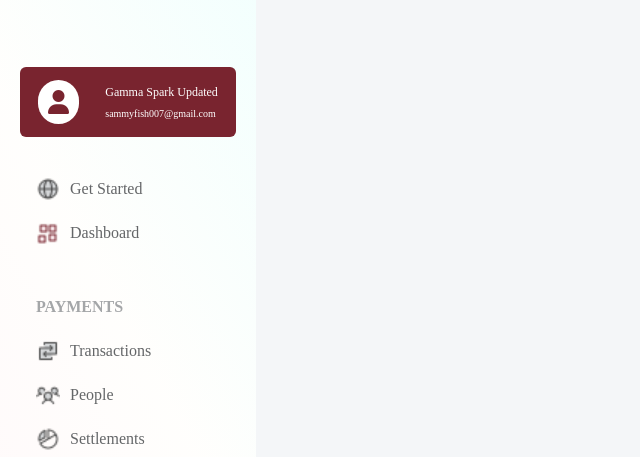
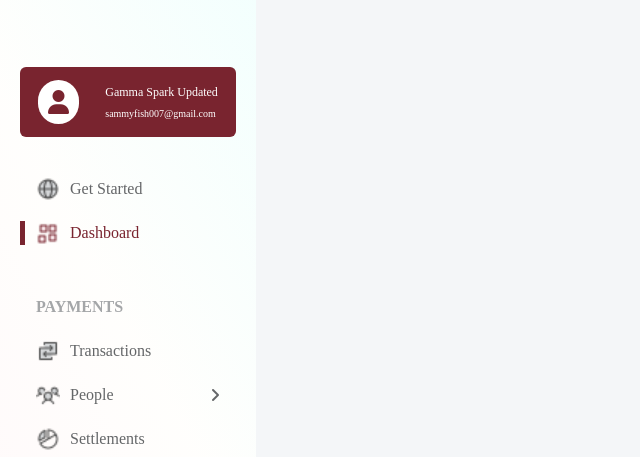
Before and after one commit to SymplyMatt/customer_dashboard_woven, a Vue app: page /dashboard in a window 1280 px wide. Shown: the top 457 px of the page, without its empty margins (0-640 px from the left). Built offline with nearby package versions, Linux system fonts and the light colour scheme; a web font is replaced by a local one.

Commit message:
nav link sub menu

```diff
--- a/src/components/dashboard/sidebar/Link.vue
+++ b/src/components/dashboard/sidebar/Link.vue
@@ -1,10 +1,16 @@
 <template>
-  <router-link :to="item.path">
-    <div class="text-lightBlack font-medium cursor-pointer gap-2 text-5 flex items-center pl-4">
-      <img :src="require(`@/assets/${item.icon}`)" alt="Image Description" class="w-6">
+    <div
+      :class="isActive ? 'text-darkBrown font-extrabold pl-11 border-left' : 'text-lightBlack pl-4'"
+      class="font-medium gap-2 text-5 flex items-center justify-between pr-4"
+    >
+        <router-link :to="item.path.toLowerCase()" v-if="item">
+            <div class="font-medium cursor-pointer gap-2 text-5 flex items-center">
+                <img :src="getImageSrc()" alt="Image Description" class="w-6">
                 {{ item.text }}
             </div>
         </router-link>
+        <i class="fa-solid fa-angle-right cursor-pointer" v-if="item.hasSubMenu"></i>
+    </div>
 </template>
 
 <script>
@@ -15,6 +21,36 @@ export default {
         type: Object,
         required: true
         }
+    },
+    data() {
+        return {
+        currentPath: this.$route.path.toLowerCase()
+        };
+    },
+    computed: {
+        isActive() {
+        return this.currentPath.startsWith(this.item.path.toLowerCase());
+        }
+    },
+    watch: {
+        '$route' (to, from) {
+        this.currentPath = to.path.toLowerCase();
+        }
+    },
+    methods: {
+        getImageSrc() {
+        if (this.isActive) {
+            return require(`@/assets/active-${this.item.icon}`);
+        } else {
+            return require(`@/assets/${this.item.icon}`);
+        }
+        }
     }
     };
 </script>
+
+<style>
+    .border-left {
+        border-left: 5px solid #79242F;
+    }
+</style>
--- a/src/components/dashboard/sidebar/SidebarLinks.vue
+++ b/src/components/dashboard/sidebar/SidebarLinks.vue
@@ -32,13 +32,15 @@ data() {
             links : [
                 {
                     text : 'Get Started',
-                    path : '/',
-                    icon : "globe.png"
+                    path : '/get-started',
+                    icon : "globe.png",
+                    hasSubMenu : false,
                 },
                 {
                     text : 'Dashboard',
-                    path : '/',
-                    icon : "dashboard.png"
+                    path : '/dashboard',
+                    icon : "dashboard.png",
+                    hasSubMenu : false,
                 },
             ]
         },
@@ -47,38 +49,45 @@ data() {
             links : [
                 {
                     text : 'Transactions',
-                    path : '/',
-                    icon : "transactions.png"
+                    path : '/transactions',
+                    icon : "transactions.png",
+                    hasSubMenu : false,
                 },
                 {
                     text : 'People',
-                    path : '/',
-                    icon : "people.png"
+                    path : '/people',
+                    icon : "people.png",
+                    hasSubMenu : true,
                 },
                 {
                     text : 'Settlements',
-                    path : '/',
-                    icon : "settlements.png"
+                    path : '/settlements',
+                    icon : "settlements.png",
+                    hasSubMenu : false,
                 },
                 {
                     text : 'Payout',
-                    path : '/',
-                    icon : "payout.png"
+                    path : '/payout',
+                    icon : "payout.png",
+                    hasSubMenu : false,
                 },
                 {
                     text : 'VNUBANs',
-                    path : '/',
-                    icon : "tower.png"
+                    path : '/VNUBANs',
+                    icon : "tower.png",
+                    hasSubMenu : false,
                 },
                 {
                     text : 'Subaccounts',
-                    path : '/',
-                    icon : "bank.png"
+                    path : '/Subaccounts',
+                    icon : "bank.png",
+                    hasSubMenu : false,
                 },
                 {
                     text : 'DD Mandates',
-                    path : '/',
-                    icon : "note.png"
+                    path : '/DD-Mandates',
+                    icon : "note.png",
+                    hasSubMenu : false,
                 },
             ]
         },
@@ -87,18 +96,21 @@ data() {
             links : [
                 {
                     text : 'Audit Trails',
-                    path : '/',
-                    icon : "audit.png"
+                    path : '/Audit-Trails',
+                    icon : "audit.png",
+                    hasSubMenu : false,
                 },
                 {
                     text : 'Teams',
-                    path : '/',
-                    icon : "teams.png"
+                    path : '/Teams',
+                    icon : "teams.png",
+                    hasSubMenu : false,
                 },
                 {
                     text : 'Development',
-                    path : '/',
-                    icon : "code.png"
+                    path : '/Development',
+                    icon : "code.png",
+                    hasSubMenu : false,
                 },
             ]
         },
@@ -109,13 +121,15 @@ data() {
                 links : [
                     {
                         text : 'Settings',
-                        path : '/',
-                        icon : "settings.png"
+                        path : '/Settings',
+                        icon : "settings.png",
+                        hasSubMenu : false,
                     },
                     {
                         text : 'Logout',
-                        path : '/',
-                        icon : "logout.png"
+                        path : '/Logout',
+                        icon : "logout.png",
+                        hasSubMenu : false,
                     },
                 ]
             }
```
Also changed, not shown: src/assets/active-dashboard.png (renamed from src/assets/dashboard.png). Lines whose indentation alone changed are shown as unchanged.
